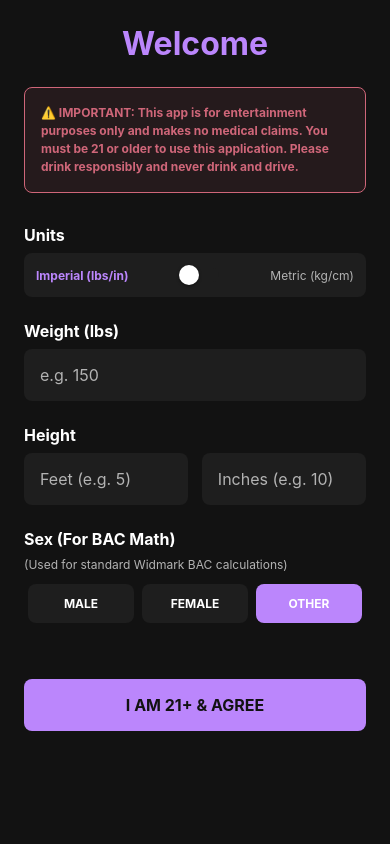
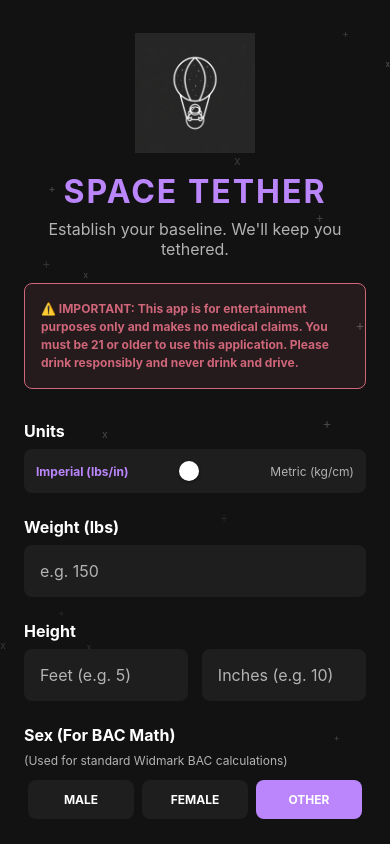
Before and after one commit to exzilium/tracker, a React Native app: screen /Onboarding in a window 390 px wide. Built offline with nearby package versions, Linux system fonts and the light colour scheme.

Commit message:
feat: integrate space tether branding into onboarding, dashboard, and settings screens

```diff
--- a/src/screens/DashboardScreen.tsx
+++ b/src/screens/DashboardScreen.tsx
@@ -1,5 +1,5 @@
 import React, { useEffect, useState, useMemo, useRef } from 'react';
-import { View, Text, StyleSheet, ScrollView, TouchableOpacity, AppState, Platform } from 'react-native';
+import { View, Text, StyleSheet, ScrollView, TouchableOpacity, AppState, Platform, Image } from 'react-native';
 import { SafeAreaView } from 'react-native-safe-area-context';
 import { useAppStore, Consumption } from '../store';
 import { colors, typography } from '../theme';
@@ -134,7 +134,12 @@ export default function DashboardScreen({ navigation }: any) {
         {!activeSessionId ? (
           <View style={styles.emptyState}>
             <View style={styles.emptyStateContent}>
-              <Text style={styles.emptyTitle}>Ready to track?</Text>
+              <Image
+                source={require('../../assets/icon.png')}
+                style={{ width: 120, height: 120, opacity: 0.15, marginBottom: 24 }}
+                resizeMode="contain"
+              />
+              <Text style={styles.emptyTitle}>Awaiting Launch...</Text>
               <Text style={styles.emptySubtitle}>Log your mood and intent before you start consuming.</Text>
               <TouchableOpacity style={styles.startBtn} onPress={() => setStartSessionVisible(true)}>
                 <Text style={styles.startBtnText}>Start New Session</Text>
--- a/src/screens/OnboardingScreen.tsx
+++ b/src/screens/OnboardingScreen.tsx
@@ -1,5 +1,5 @@
-import React, { useState } from 'react';
-import { View, Text, TextInput, TouchableOpacity, StyleSheet, ScrollView, Switch } from 'react-native';
+import React, { useState, useEffect, useRef, useMemo } from 'react';
+import { View, Text, TextInput, TouchableOpacity, StyleSheet, ScrollView, Switch, Animated, Image, Dimensions } from 'react-native';
 import { useSafeAreaInsets } from 'react-native-safe-area-context';
 import { useAppStore, Units, Gender } from '../store';
 import { colors, typography } from '../theme';
@@ -15,6 +15,44 @@ export default function OnboardingScreen() {
   const [heightInStr, setHeightInStr] = useState(profile.units === 'imperial' && initHeight ? (initHeight % 12).toString() : '');
 
   const isMetric = profile.units === 'metric';
+
+  // Animation for the logo
+  const floatAnim = useRef(new Animated.Value(0)).current;
+
+  useEffect(() => {
+    Animated.loop(
+      Animated.sequence([
+        Animated.timing(floatAnim, {
+          toValue: -10,
+          duration: 1500,
+          useNativeDriver: true,
+        }),
+        Animated.timing(floatAnim, {
+          toValue: 0,
+          duration: 1500,
+          useNativeDriver: true,
+        }),
+      ])
+    ).start();
+  }, [floatAnim]);
+
+  // Generate static background stars
+  const stars = useMemo(() => {
+    const { width, height } = Dimensions.get('window');
+    const starCount = 30;
+    const generated = [];
+    for (let i = 0; i < starCount; i++) {
+      generated.push({
+        id: i,
+        char: Math.random() > 0.5 ? '+' : 'x',
+        top: Math.random() * (height * 1.5),
+        left: Math.random() * width,
+        opacity: Math.random() * 0.4 + 0.1,
+        size: Math.random() * 6 + 8,
+      });
+    }
+    return generated;
+  }, []);
 
   const handleComplete = () => {
     let finalHeight = 0;
@@ -34,17 +72,40 @@ export default function OnboardingScreen() {
   };
 
   return (
-    <ScrollView
-      style={[styles.container, { paddingTop: insets.top, paddingBottom: insets.bottom }]}
-      contentContainerStyle={styles.content}
-    >
-      <Text style={styles.title}>Welcome</Text>
+    <View style={[styles.container, { paddingTop: insets.top, paddingBottom: insets.bottom }]}>
+      {/* Background Stars */}
+      <View style={[StyleSheet.absoluteFill, { overflow: 'hidden' }]} pointerEvents="none">
+        {stars.map((s) => (
+          <Text key={s.id} style={{
+            position: 'absolute',
+            top: s.top,
+            left: s.left,
+            color: colors.textSecondary,
+            opacity: s.opacity,
+            fontSize: s.size,
+          }}>
+            {s.char}
+          </Text>
+        ))}
+      </View>
 
-      <View style={styles.disclaimerBox}>
-        <Text style={styles.disclaimerText}>
-          ⚠️ IMPORTANT: This app is for entertainment purposes only and makes no medical claims. You must be 21 or older to use this application. Please drink responsibly and never drink and drive.
-        </Text>
-      </View>
+      <ScrollView contentContainerStyle={styles.content}>
+
+        <View style={styles.headerContainer}>
+          <Animated.Image
+            source={require('../../assets/icon.png')}
+            style={[styles.logo, { transform: [{ translateY: floatAnim }] }]}
+            resizeMode="contain"
+          />
+          <Text style={styles.mainTitle}>SPACE TETHER</Text>
+          <Text style={styles.subtitle}>Establish your baseline. We'll keep you tethered.</Text>
+        </View>
+
+        <View style={styles.disclaimerBox}>
+          <Text style={styles.disclaimerText}>
+            ⚠️ IMPORTANT: This app is for entertainment purposes only and makes no medical claims. You must be 21 or older to use this application. Please drink responsibly and never drink and drive.
+          </Text>
+        </View>
 
       <View style={styles.section}>
         <Text style={styles.label}>Units</Text>
@@ -125,6 +186,7 @@ export default function OnboardingScreen() {
         <Text style={styles.btnPrimaryText}>I AM 21+ & AGREE</Text>
       </TouchableOpacity>
     </ScrollView>
+  </View>
   );
 }
 
@@ -136,11 +198,29 @@ const styles = StyleSheet.create({
   content: {
     padding: 24,
   },
-  title: {
+  headerContainer: {
+    alignItems: 'center',
+    marginBottom: 24,
+    marginTop: 12,
+  },
+  logo: {
+    width: 120,
+    height: 120,
+    marginBottom: 16,
+  },
+  mainTitle: {
     ...typography.h1,
+    fontSize: 32,
     color: colors.primary,
-    marginBottom: 24,
+    letterSpacing: 2,
     textAlign: 'center',
+    marginBottom: 8,
+  },
+  subtitle: {
+    ...typography.body,
+    color: colors.textSecondary,
+    textAlign: 'center',
+    fontSize: 16,
   },
   disclaimerBox: {
     backgroundColor: 'rgba(207, 102, 121, 0.1)',
--- a/src/screens/SettingsScreen.tsx
+++ b/src/screens/SettingsScreen.tsx
@@ -1,5 +1,6 @@
-import React, { useState } from 'react';
-import { View, Text, TextInput, TouchableOpacity, StyleSheet, ScrollView, Switch, Platform } from 'react-native';
+import React, { useState, useRef } from 'react';
+import { View, Text, TextInput, TouchableOpacity, StyleSheet, ScrollView, Switch, Platform, Animated, Image } from 'react-native';
+import * as Haptics from 'expo-haptics';
 import * as FileSystem from 'expo-file-system/legacy';
 import * as Sharing from 'expo-sharing';
 import * as DocumentPicker from 'expo-document-picker';
@@ -23,6 +24,31 @@ export default function SettingsScreen({ navigation }: any) {
   const [thcLimitStr, setThcLimitStr] = useState(profile.maxTHC ? profile.maxTHC.toString() : '10');
 
   const isMetric = profile.units === 'metric';
+
+  // Easter Egg Logic
+  const [tapCount, setTapCount] = useState(0);
+  const flyAnim = useRef(new Animated.Value(0)).current;
+
+  const handleLogoTap = () => {
+    const newCount = tapCount + 1;
+    setTapCount(newCount);
+
+    if (newCount >= 5) {
+      Haptics.notificationAsync(Haptics.NotificationFeedbackType.Success);
+      Animated.timing(flyAnim, {
+        toValue: -800,
+        duration: 800,
+        useNativeDriver: true,
+      }).start(() => {
+        setTimeout(() => {
+          flyAnim.setValue(0);
+          setTapCount(0);
+        }, 1000);
+      });
+    } else {
+      Haptics.impactAsync(Haptics.ImpactFeedbackStyle.Light);
+    }
+  };
 
   const handleSave = () => {
     let finalHeight = 0;
@@ -267,6 +293,14 @@ export default function SettingsScreen({ navigation }: any) {
         <TouchableOpacity style={styles.btnPrimary} onPress={handleSave}>
           <Text style={styles.btnPrimaryText}>SAVE SETTINGS</Text>
         </TouchableOpacity>
+
+        <TouchableOpacity activeOpacity={0.8} onPress={handleLogoTap} style={{ alignItems: 'center', marginTop: 40, marginBottom: 40 }}>
+          <Animated.Image
+            source={require('../../assets/icon.png')}
+            style={{ width: 80, height: 80, opacity: 0.3, transform: [{ translateY: flyAnim }] }}
+            resizeMode="contain"
+          />
+        </TouchableOpacity>
       </ScrollView>
     </View>
   );
```
Also changed, not shown: 1 other file (tests, documents, lock files or other folders).
